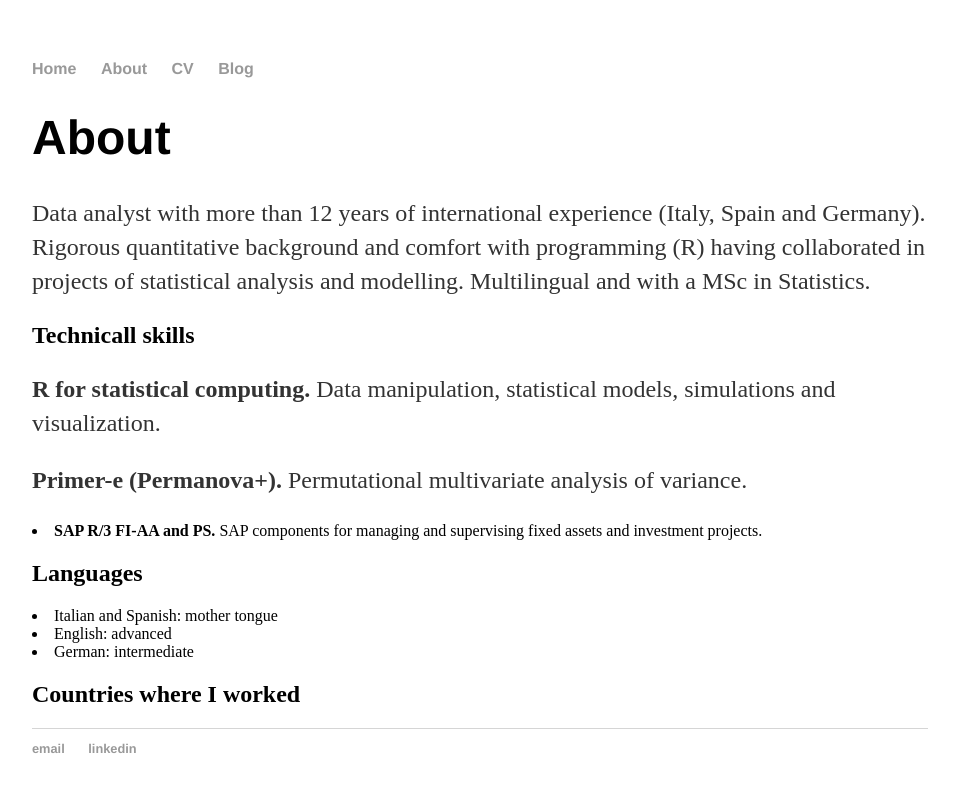
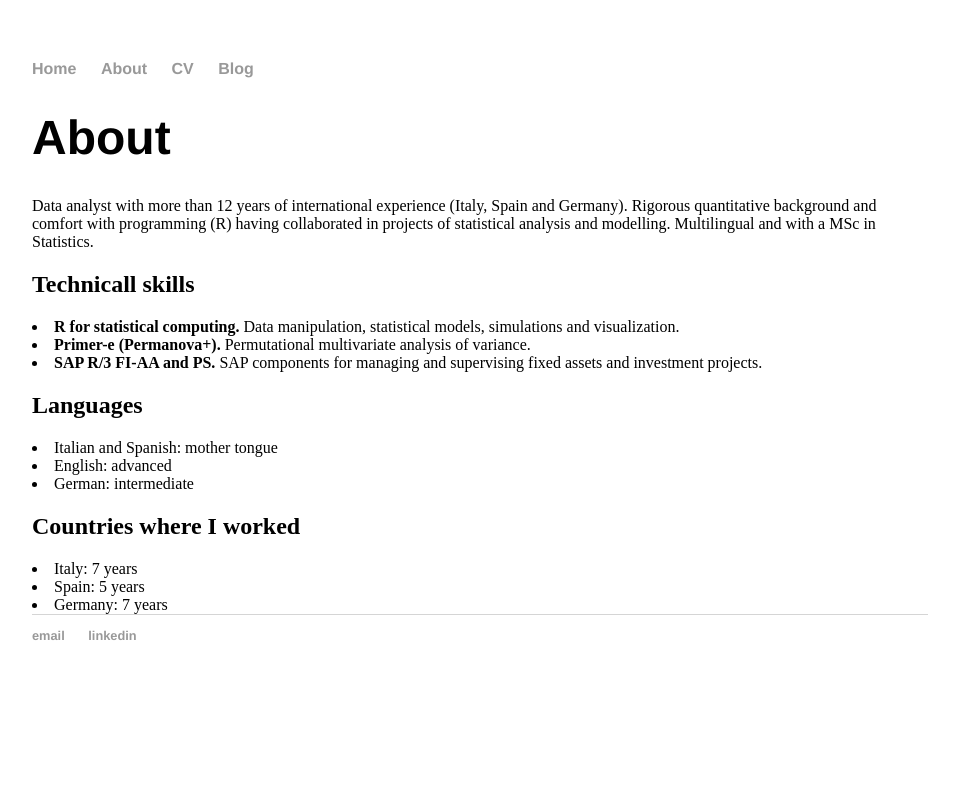
Before and after one commit to ltnoce/ltnoce.github.io, a Jekyll site: the page built from about/index.html, in a window 1280 px wide. Shown: the top 792 px of the page, without its empty margins (160-1115 px from the left). Built offline with Jekyll 4.4.1, drawn with Linux system fonts in a browser that asks for light colours.

Commit message:
Update index.html

```diff
--- a/about/index.html
+++ b/about/index.html
@@ -5,15 +5,15 @@ title: About Lucas Noce
 
 		<div class="about">
 			<h1>About</h1>
-			<p>Data analyst with more than 12 years of international experience (Italy, Spain and Germany). Rigorous quantitative background
+			Data analyst with more than 12 years of international experience (Italy, Spain and Germany). Rigorous quantitative background
 				and comfort with programming (R) having collaborated in projects of statistical analysis and modelling. Multilingual
-				and with a MSc in Statistics.</p>
+				and with a MSc in Statistics.
 
 			<h2>Technicall skills</h2>
 
-			<p><strong>R for statistical computing.</strong> Data manipulation, statistical models, simulations and
-				visualization.</p>
-		        <p><strong>Primer-e (Permanova+).</strong> Permutational multivariate analysis of variance.</p>
+			<li><strong>R for statistical computing.</strong> Data manipulation, statistical models, simulations and
+				visualization.</li>
+		        <li><strong>Primer-e (Permanova+).</strong> Permutational multivariate analysis of variance.</li>
 			<li><strong>SAP R/3 FI-AA and PS.</strong> SAP components for managing and supervising fixed assets and
 				investment projects.</li>
 
@@ -25,4 +25,8 @@ title: About Lucas Noce
 
 			<h2>Countries where I worked</h2>
 
+			<li> Italy: 7 years </li>
+			<li> Spain: 5 years </li>
+			<li> Germany: 7 years </li>
+
 		</div>
```
